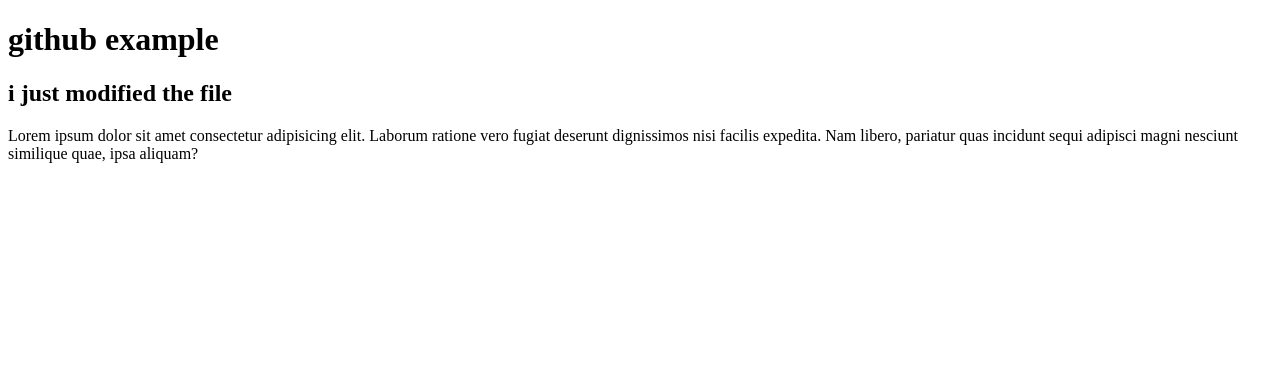
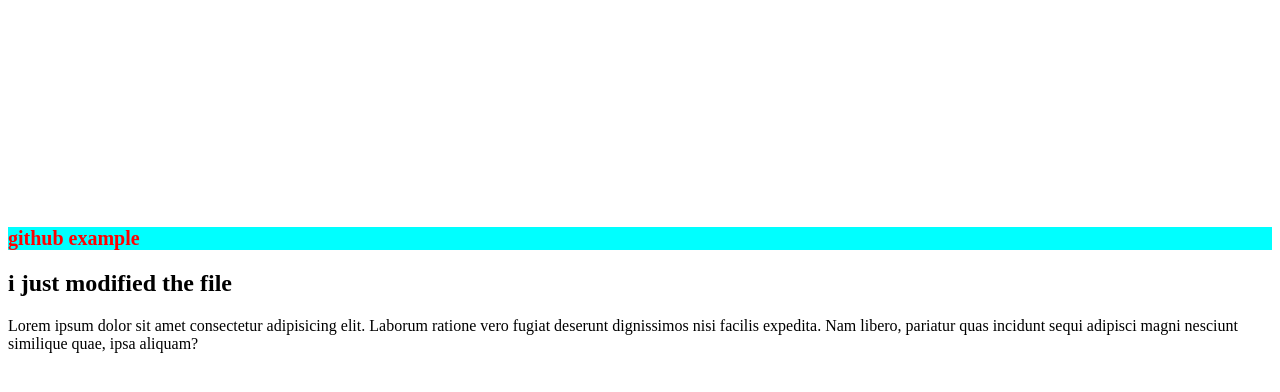
Before and after one commit to Akbar5005/github-example, a plain HTML site: page INDEX.HTML in a window 1280 px wide. Drawn offline with Linux system fonts and the light colour scheme.

Commit message:
updated index file

```diff
--- a/INDEX.HTML
+++ b/INDEX.HTML
@@ -4,6 +4,7 @@
 <head>
     <meta charset="UTF-8">
     <meta name="viewport" content="width=device-width, initial-scale=1.0">
+    <link rel="stylesheet" href="style.css">
     <title>Document</title>
 </head>
 
--- /dev/null
+++ b/style.css
@@ -0,0 +1,6 @@
+h1 {
+    color: red;
+    background-color: aqua;
+    font-size: 20px;
+    margin-top: 6cm;
+}
```
